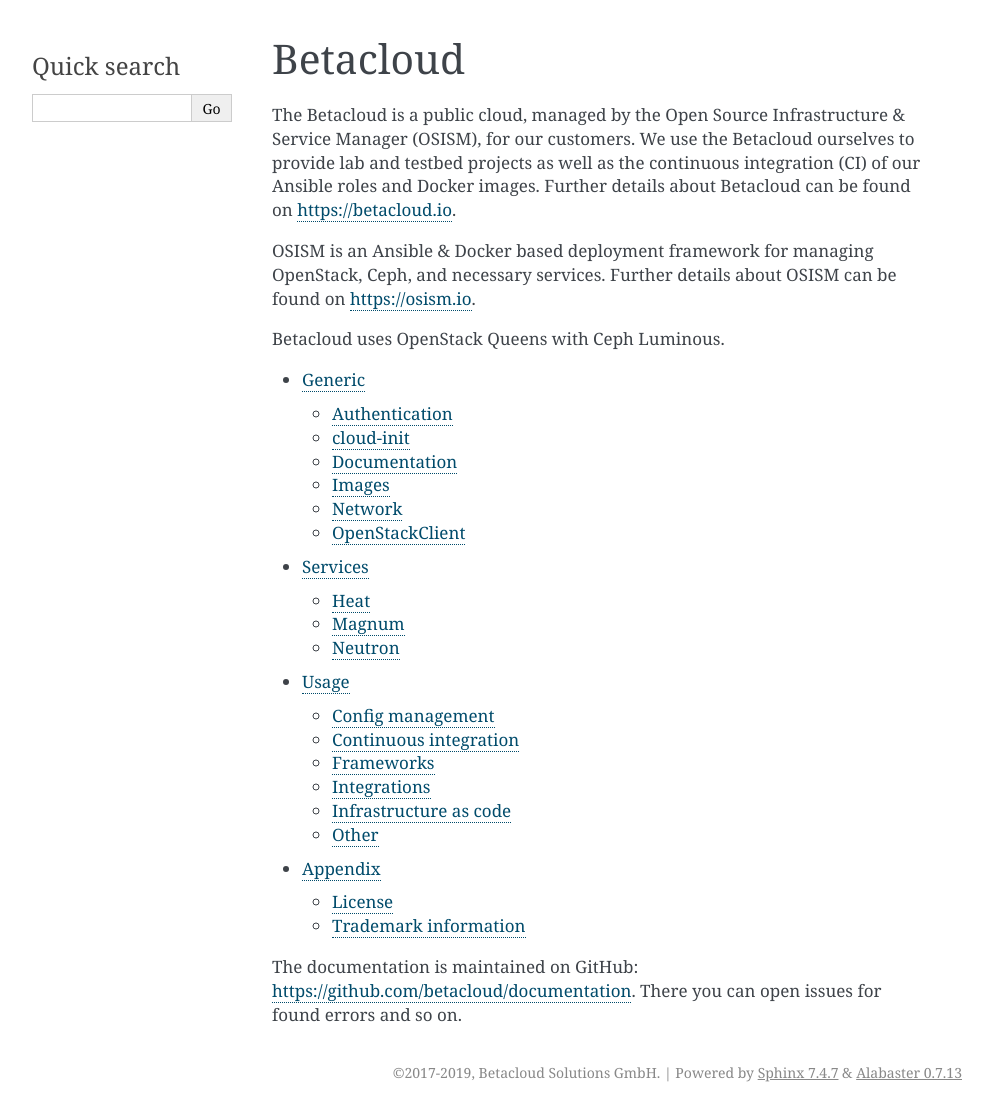
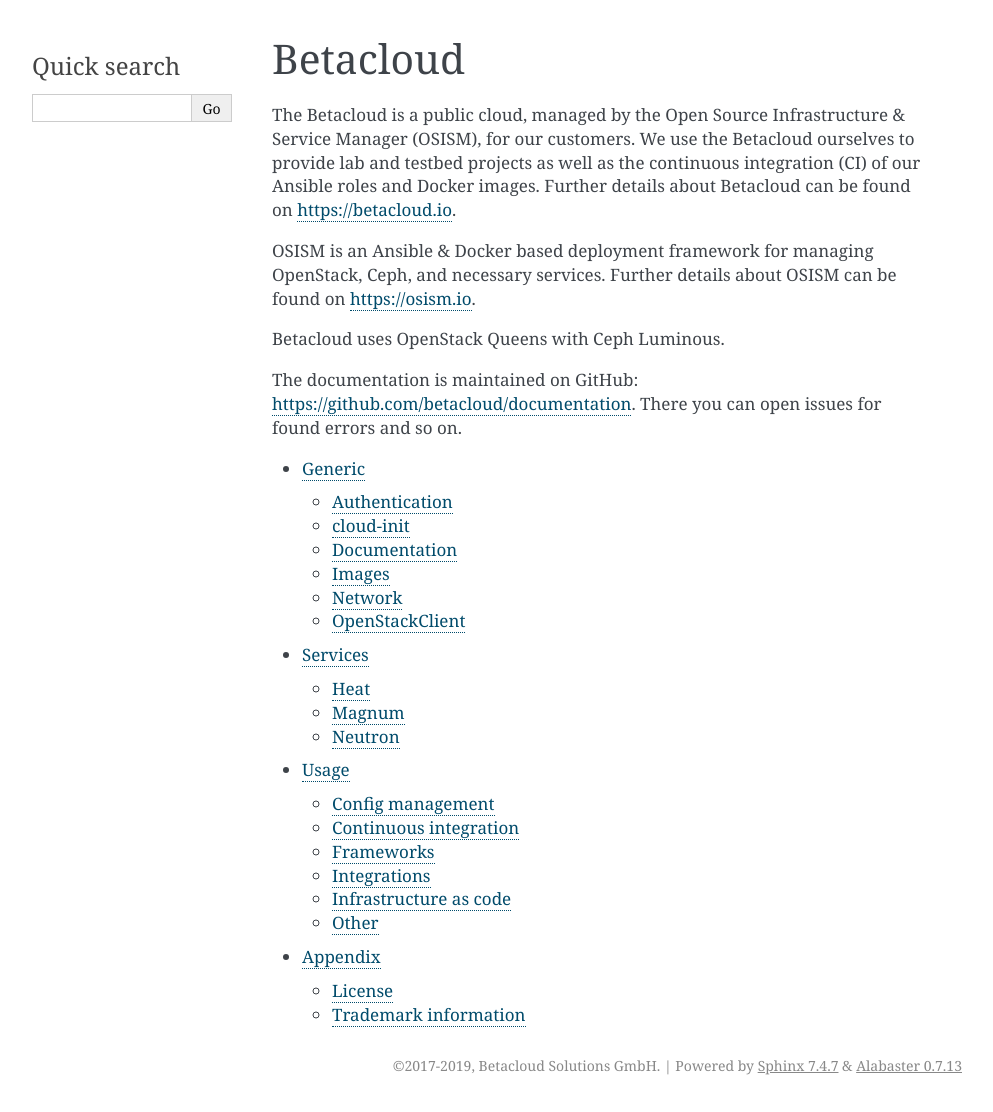
Before and after one commit to betacloud/documentation, a Sphinx documentation site: the page built from source/index.rst, in a window 1280 px wide. Shown: the whole page, without its empty margins (148-1141 px from the left). Built offline with Sphinx 7.4.7, drawn with Linux system fonts in a browser that asks for light colours; part of the change alters nothing that is shown.

```diff
--- a/source/index.rst
+++ b/source/index.rst
@@ -14,6 +14,9 @@ https://osism.io.
 
 Betacloud uses OpenStack Queens with Ceph Luminous.
 
+The documentation is maintained on GitHub: https://github.com/betacloud/documentation.
+There you can open issues for found errors and so on.
+
 .. toctree::
    :maxdepth: 2
 
@@ -21,6 +24,3 @@ Betacloud uses OpenStack Queens with Ceph Luminous.
    services
    usage
    appendix
-
-The documentation is maintained on GitHub: https://github.com/betacloud/documentation.
-There you can open issues for found errors and so on.
```
